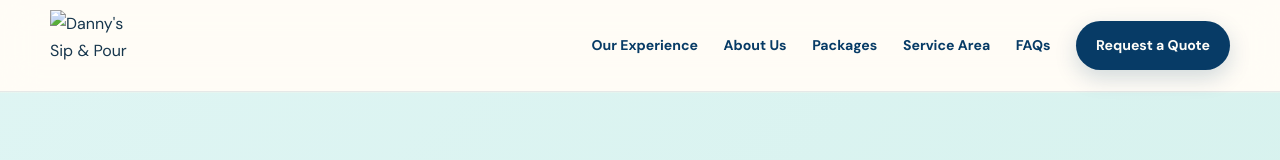
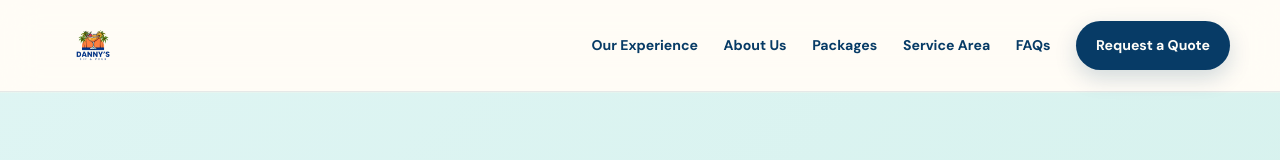
Before and after one commit to UhSureee/dannys-sip-and-pour, a plain HTML site: page index.html in a window 1280 px wide. Shown: the top 160 px of the page. Drawn offline with Linux system fonts and the light colour scheme.

Commit message:
Update index.html

```diff
--- a/index.html
+++ b/index.html
@@ -24,7 +24,7 @@
       <nav aria-label="Main navigation">
         <a href="#top" aria-label="Danny's Sip and Pour home">
           <img
-            src="assets/images/dannys-sip-and-pour-logo.png"
+            src="./dannys%E2%80%99Sip%20%26%20Pour.png"
             alt="Danny's Sip &amp; Pour"
             width="140"
             height="127"
```
